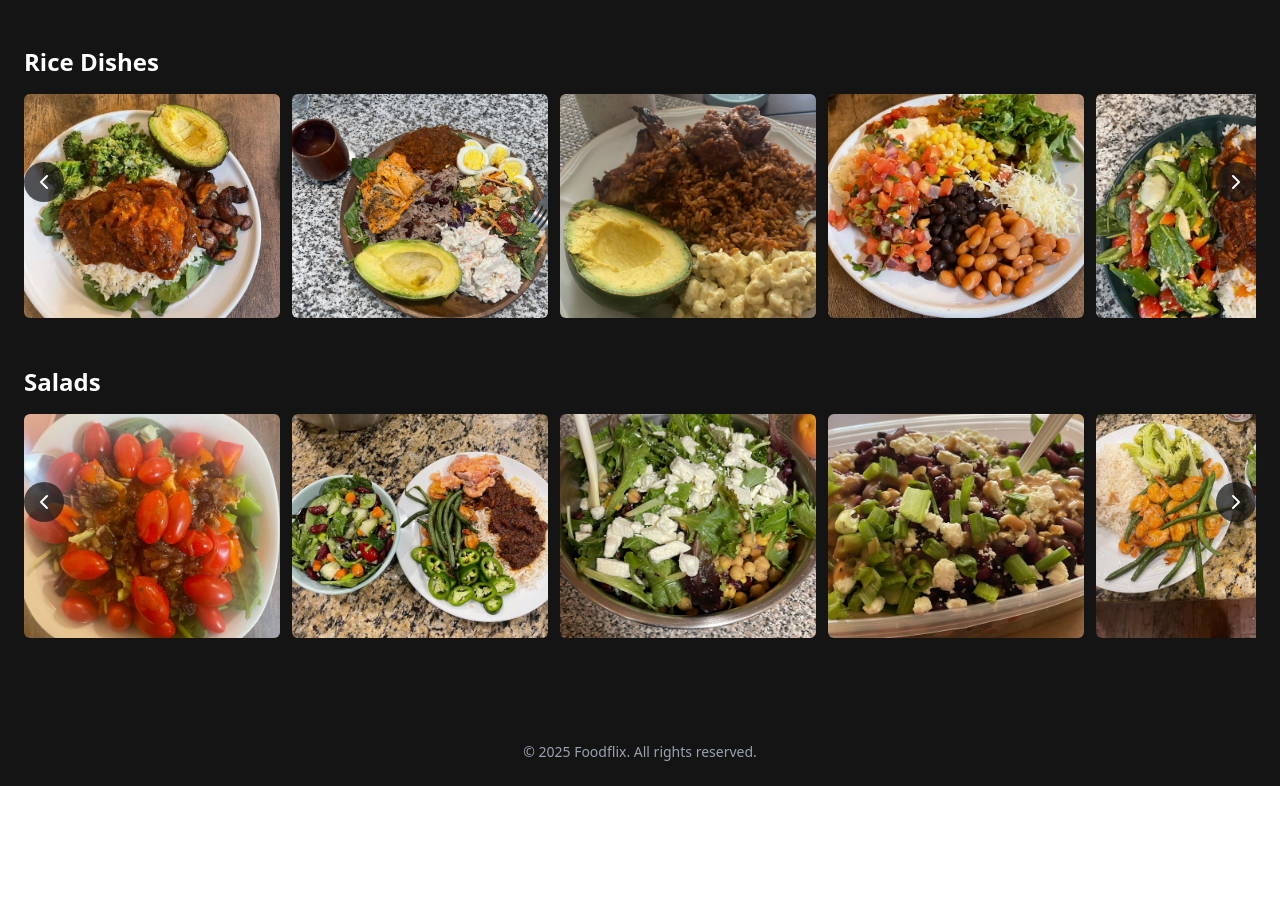
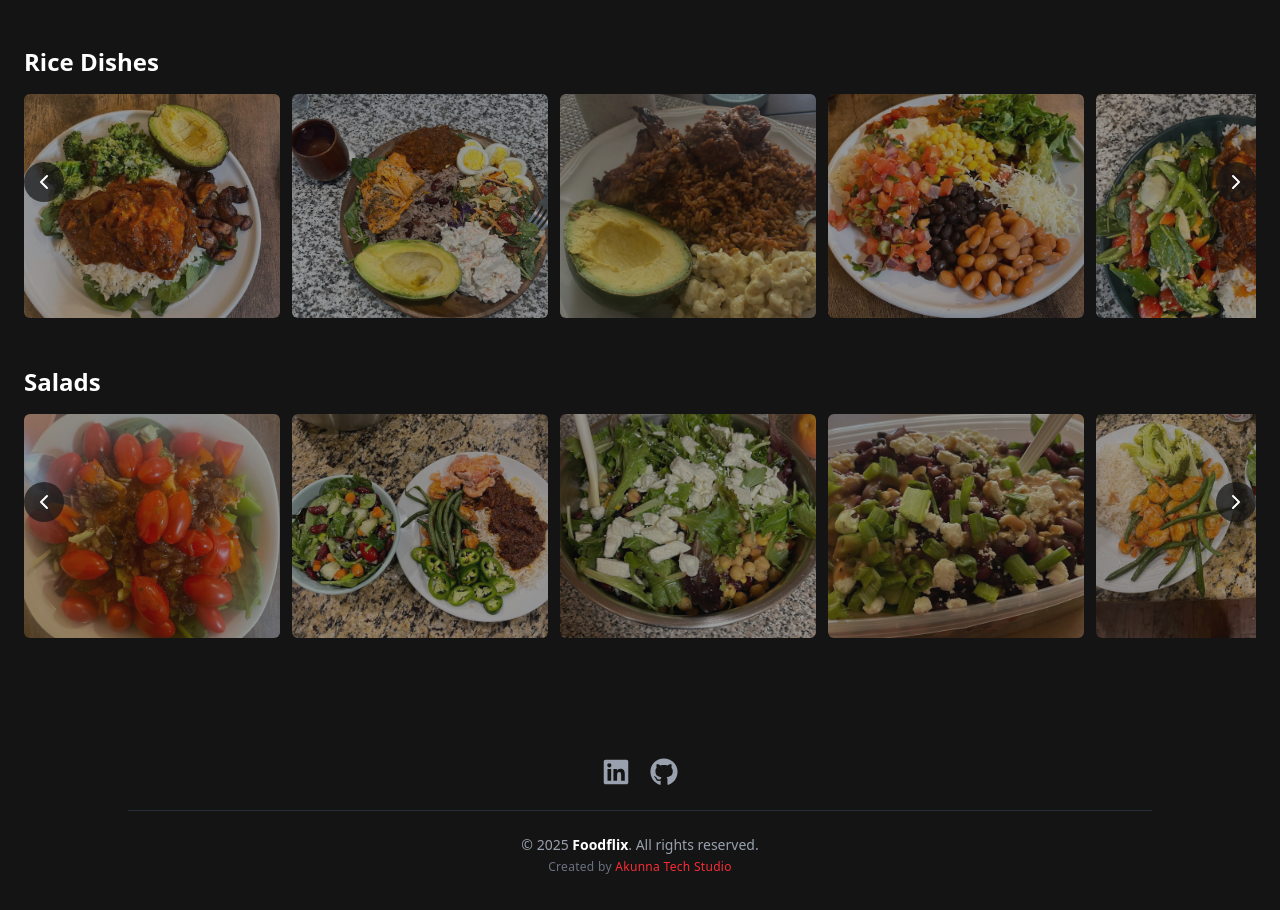
Before and after one commit to akunna1/Foodflix, a Next.js app: page / in a window 1280 px wide. Shown: the part 1234-2144 px from the top of the page. Before the commit the page ends 2020 px from the top, so only its background shows below. Built offline with nearby package versions, Linux system fonts and the light colour scheme.

Commit message:
updated footer

```diff
--- a/src/app/components/footer.tsx
+++ b/src/app/components/footer.tsx
@@ -1,9 +1,52 @@
 "use client";
 
+import { FaLinkedin, FaGithub } from "react-icons/fa";
+
 export default function Footer() {
+  const year = new Date().getFullYear();
+
   return (
-    <footer className="bg-[#141414] text-gray-400 text-sm text-center py-6">
-      <p>© 2025 Foodflix. All rights reserved.</p>
+    <footer className="bg-[#141414] text-gray-400 text-sm px-6 py-10">
+      {/* Icons */}
+      <div className="flex justify-center gap-5 mb-6">
+        <a
+          href="https://www.linkedin.com/in/akunna1"
+          target="_blank"
+          rel="noopener noreferrer"
+          className="hover:text-white transform transition-transform duration-300 hover:scale-110"
+        >
+          <FaLinkedin className="h-6 w-6 sm:h-7 sm:w-7" />
+        </a>
+        <a
+          href="https://github.com/akunna1"
+          target="_blank"
+          rel="noopener noreferrer"
+          className="hover:text-white transform transition-transform duration-300 hover:scale-110"
+        >
+          <FaGithub className="h-6 w-6 sm:h-7 sm:w-7" />
+        </a>
+      </div>
+
+      {/* Divider */}
+      <div className="border-t border-gray-700/60 max-w-5xl mx-auto mb-6" />
+
+      {/* Copyright + Studio */}
+      <div className="text-center space-y-1">
+        <p className="text-gray-400">
+          © {year} <span className="font-semibold text-white">Foodflix</span>. All rights reserved.
+        </p>
+        <p className="text-xs text-gray-500 tracking-wide">
+          Created by{" "}
+          <a
+            href="https://akunnatechstudio.com"
+            target="_blank"
+            rel="noopener noreferrer"
+            className="text-red-500 font-medium inline-block transform transition-transform duration-300 hover:scale-110"
+          >
+            Akunna Tech Studio
+          </a>
+        </p>
+      </div>
     </footer>
   );
 }
--- a/src/app/components/slides.tsx
+++ b/src/app/components/slides.tsx
@@ -59,7 +59,7 @@ function FoodRow({ title, images }: { title: string; images: string[] }) {
         {images.map((src, i) => (
           <div
             key={i}
-            className="relative flex-shrink-0 w-60 md:w-64 h-40 md:h-56 rounded-md overflow-hidden transform transition duration-300 hover:scale-105 hover:brightness-90 cursor-pointer"
+            className="relative flex-shrink-0 w-60 md:w-64 h-40 md:h-56 rounded-md overflow-hidden transform transition duration-300 hover:scale-105 hover:brightness-90 cursor-pointer opacity-60"
           >
             <Image src={src} alt={title} fill className="object-cover" />
           </div>
```
